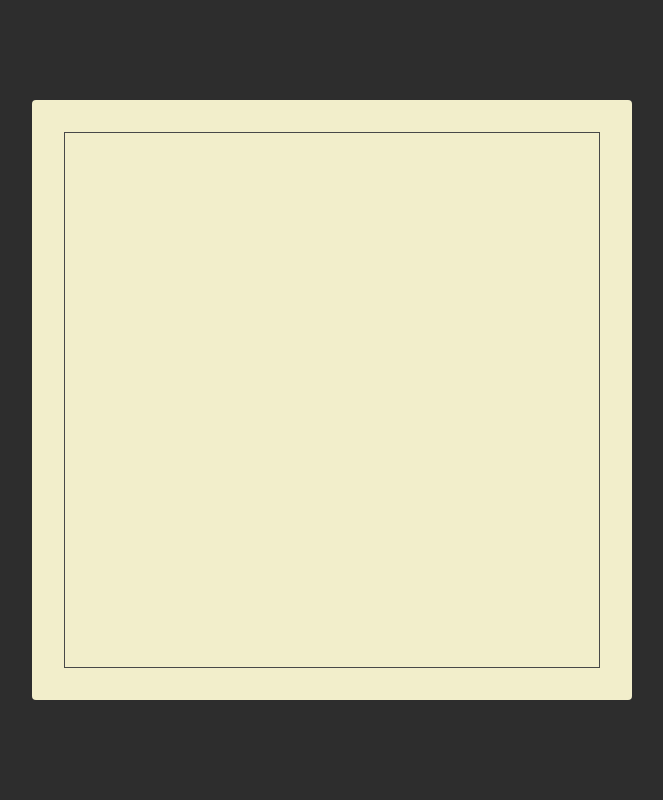
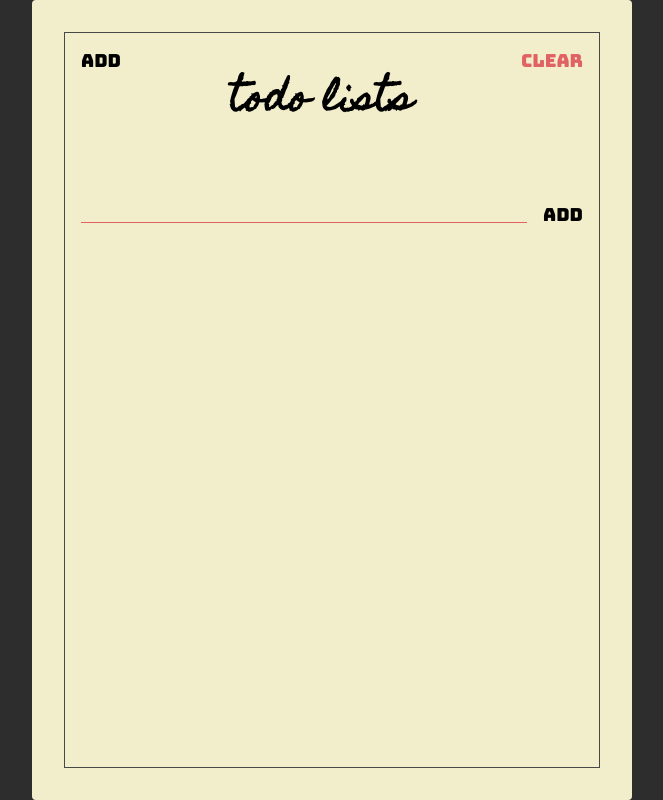
Before and after one commit to t2warrior/belajar-react, a website: page index.html in a window 1280 px wide. Shown: the whole page, without its empty margins (308-971 px from the left). Drawn offline with Linux system fonts and the light colour scheme.

Commit message:
membuat add todo section

```diff
--- a/index.html
+++ b/index.html
@@ -13,7 +13,20 @@
   </head>
   <body>
     <div class="container">
-      <div class="frame"></div>
+      <div class="frame">
+        <section class="header">
+          <button class="header-btn">Add</button>
+          <h1 class="header-title">Todo Lists</h1>
+          <button class="header-btn main-red-color">Clear</button>
+        </section>
+
+        <section class="add">
+          <form class="add-form">
+            <input type="text" class="add-input" />
+            <button class="add-btn">Add</button>
+          </form>
+        </section>
+      </div>
     </div>
   </body>
 </html>
--- a/styles.css
+++ b/styles.css
@@ -1,5 +1,13 @@
 * {
   box-sizing: border-box;
+}
+
+:root {
+  --main-red-color: #e06262;
+}
+
+.main-red-color {
+  color: var(--main-red-color);
 }
 
 html {
@@ -25,7 +33,7 @@ html {
 
 .container {
   width: 600px;
-  height: 600px;
+  height: 800px;
   background-color: #f2eecb;
   border-radius: 4px;
 
@@ -35,4 +43,70 @@ html {
 .frame {
   border: 1px solid #484848;
   height: 100%;
+
+  display: flex;
+  flex-direction: column;
 }
+
+.header {
+  display: flex;
+  align-items: flex-start;
+}
+
+.header-title {
+  flex: 1;
+  text-align: center;
+
+  font-size: 3.6rem;
+  font-family: "Homemade Apple", sans-serif;
+  text-transform: lowercase;
+}
+
+.header-btn {
+  font-size: 1.8rem;
+  font-family: "Bungee", sans-serif;
+
+  padding: 16px;
+  cursor: pointer;
+
+  background: unset;
+  border: unset;
+  outline: unset;
+}
+
+.add {
+  padding: 16px;
+}
+
+.add-form {
+  display: flex;
+  align-items: flex-start;
+}
+
+.add-input {
+  background: unset;
+  border: unset;
+  padding: 0 64px;
+
+  flex: 1;
+
+  border-bottom: 1px solid var(--main-red-color);
+  outline: unset;
+
+  font-family: "Homemade Apple", sans-serif;
+  font-size: 16px;
+  text-transform: lowercase;
+}
+
+.add-btn {
+  font-size: 1.8rem;
+  font-family: "Bungee", sans-serif;
+
+  padding: 16px;
+  padding-right: unset;
+  cursor: pointer;
+
+  background: unset;
+  border: unset;
+  outline: unset;
+}
```
